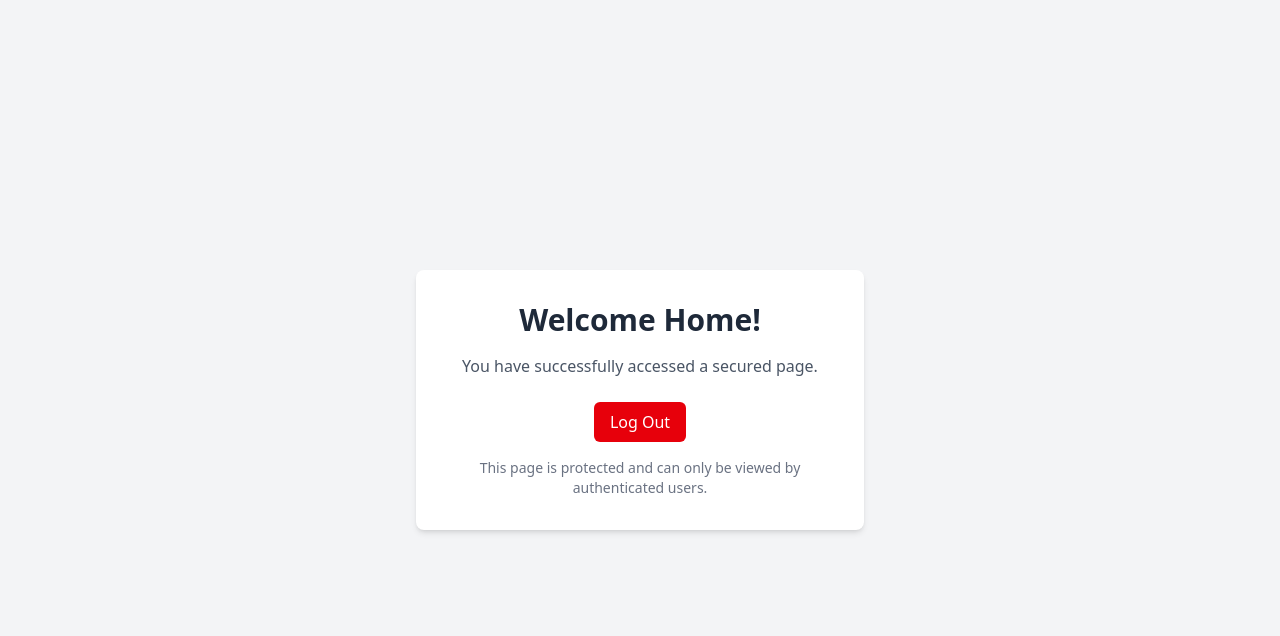
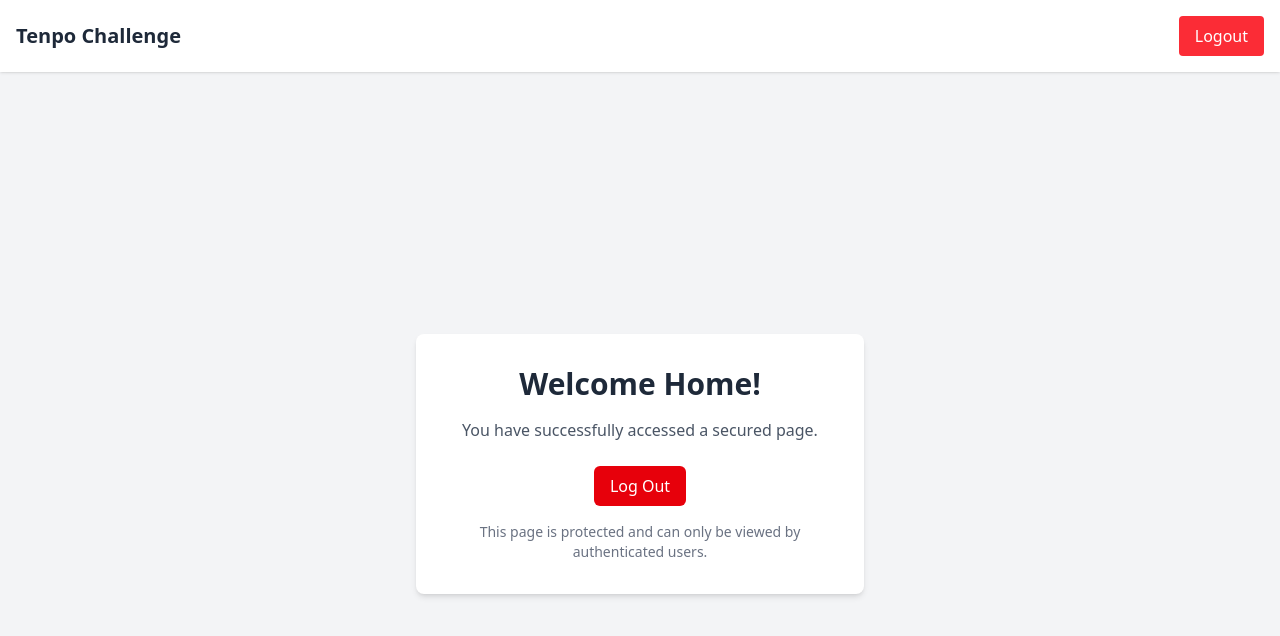
Before and after one commit to andixeneize/tenpo, a React (Vite) app: page / in a window 1280 px wide. Both pictures are taken after typing "name@example.com", "Sample123" into the empty fields and a click on the button "Log In". Shown: the top 636 px of the page. Built offline with nearby package versions, Linux system fonts and the light colour scheme.

Commit message:
Adds secured layout

```diff
--- /dev/null
+++ b/src/layouts/SecuredLayout.tsx
@@ -0,0 +1,37 @@
+import { useAuth } from '@/contexts/useAuth';
+import type { ReactNode } from 'react';
+import { useNavigate } from 'react-router-dom';
+
+interface SecuredLayoutProps {
+  children: ReactNode;
+}
+
+const SecuredLayout: React.FC<SecuredLayoutProps> = ({ children }) => {
+  const { logout } = useAuth();
+  const navigate = useNavigate();
+
+  const handleLogout = () => {
+    logout();
+    navigate('/login');
+  };
+
+  return (
+    <div className='min-h-screen flex flex-col bg-gray-100'>
+      {/* Header */}
+      <header className='fixed top-0 left-0 w-full bg-white shadow p-4 flex justify-between items-center z-10'>
+        <h1 className='text-xl font-semibold text-gray-800'>Tenpo Challenge</h1>
+        <button
+          onClick={handleLogout}
+          className='px-4 py-2 bg-red-500 text-white rounded hover:bg-red-600 transition'
+        >
+          Logout
+        </button>
+      </header>
+
+      {/* Contenido principal */}
+      <main className='flex-1 pt-16 p-6 overflow-auto'>{children}</main>
+    </div>
+  );
+};
+
+export default SecuredLayout;
--- a/src/routes/SecuredRoutes.tsx
+++ b/src/routes/SecuredRoutes.tsx
@@ -3,13 +3,28 @@ import { Routes, Route, Navigate } from 'react-router-dom';
 import RouteProtection from './RouteProtection';
 import HomePage from '@/pages/Secured/HomePage/HomePage';
 import UserDataPage from '@/pages/Secured/UserDataPage/UserDataPage';
+import SecuredLayout from '@/layouts/SecuredLayout';
 
 const SecuredRoutes: React.FC = () => {
   return (
     <Routes>
       <Route element={<RouteProtection />}>
-        <Route index element={<HomePage />} />
-        <Route path='user-data' element={<UserDataPage />} />
+        <Route
+          index
+          element={
+            <SecuredLayout>
+              <HomePage />
+            </SecuredLayout>
+          }
+        />
+        <Route
+          path='user-data'
+          element={
+            <SecuredLayout>
+              <UserDataPage />
+            </SecuredLayout>
+          }
+        />
         <Route path='*' element={<Navigate to='/' replace />} />
       </Route>
     </Routes>
```
